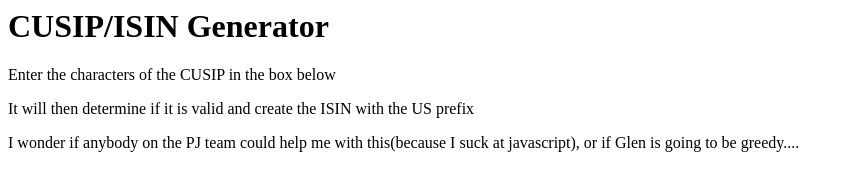
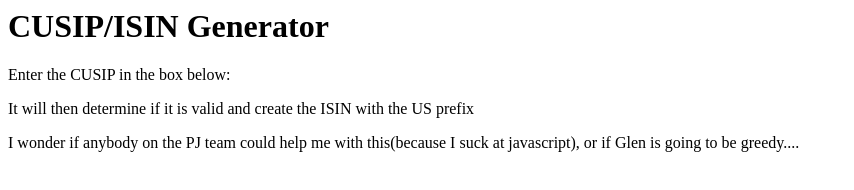
Before and after one commit to CUSIPISINPROJECT/CUSIP-Project, a plain HTML site: page index.html in a window 1280 px wide. Shown: the whole page, without its empty margins (0-854 px from the left). Drawn offline with Linux system fonts and the light colour scheme; a script that the page names is missing.

Commit message:
Update index.html

```diff
--- a/index.html
+++ b/index.html
@@ -1,7 +1,7 @@
 <html>
     <body>
         <h1>CUSIP/ISIN Generator</h1>
-        <p>Enter the characters of the CUSIP in the box below</p>
+        <p>Enter the CUSIP in the box below:</p>
    <p>It will then determine if it is valid and create the ISIN with the US prefix</p>
      <p> I wonder if anybody on the PJ team could help me with this(because I suck at javascript), or if Glen is going to be greedy....</p>
     </body>
```
